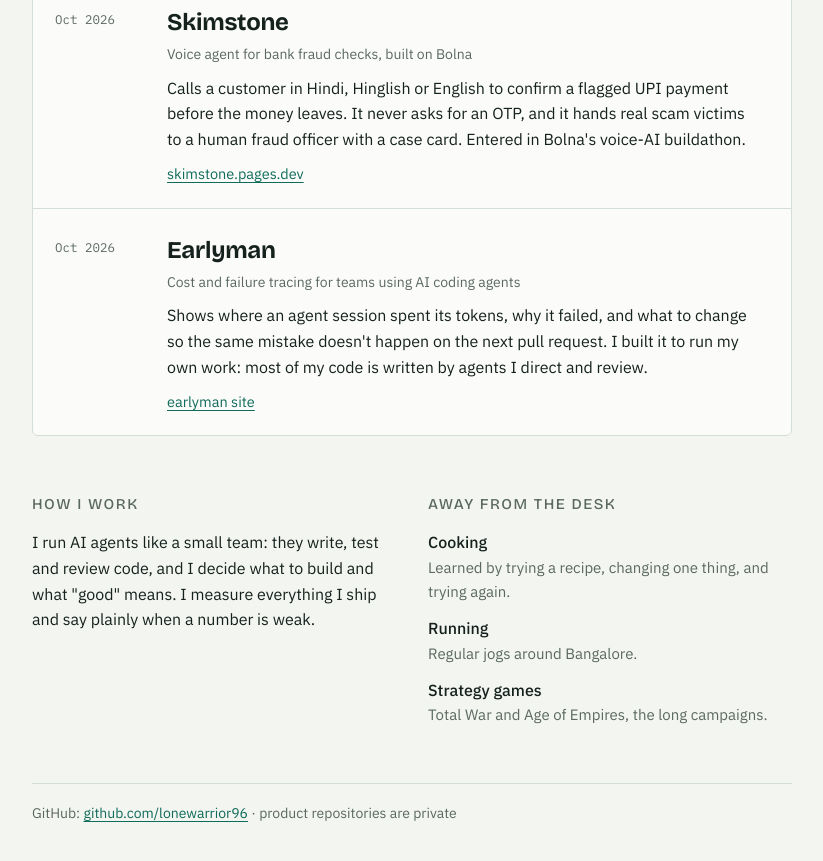
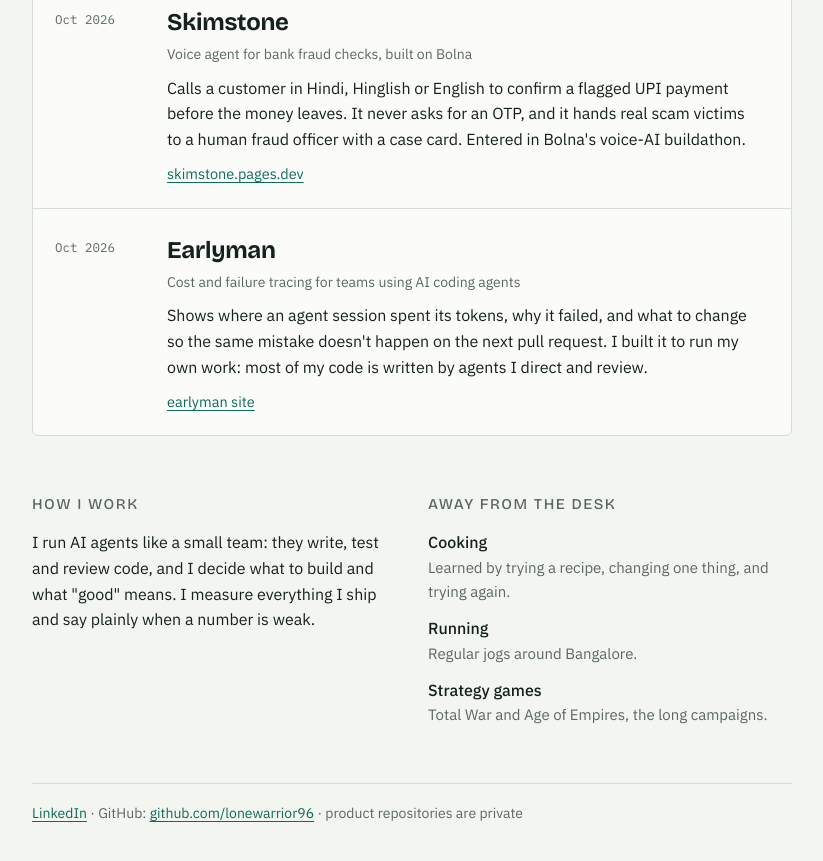
Before and after one commit to lonewarrior96/lonewarrior96.github.io, a plain HTML site: page index.html in a window 1280 px wide. Shown: the part 843-1704 px from the top of the page, without its empty margins (228-1051 px from the left). Drawn offline with nearby package versions, Linux system fonts and the light colour scheme.

Commit message:
Add LinkedIn link
Co-Authored-By: Claude Opus 5.5 <noreply@anthropic.com>

```diff
--- a/index.html
+++ b/index.html
@@ -148,7 +148,7 @@ footer { border-top: 1px solid var(--rule); padding-top: 18px; font-size: 14px;
     </div>
   </section>
 
-  <footer>GitHub: <a href="https://github.com/lonewarrior96" target="_blank" rel="noopener">github.com/lonewarrior96</a> · product repositories are private</footer>
+  <footer><a href="https://www.linkedin.com/in/vaibhav-d-a-v/" target="_blank" rel="noopener">LinkedIn</a> · GitHub: <a href="https://github.com/lonewarrior96" target="_blank" rel="noopener">github.com/lonewarrior96</a> · product repositories are private</footer>
 </div>
 </body>
 </html>
```
